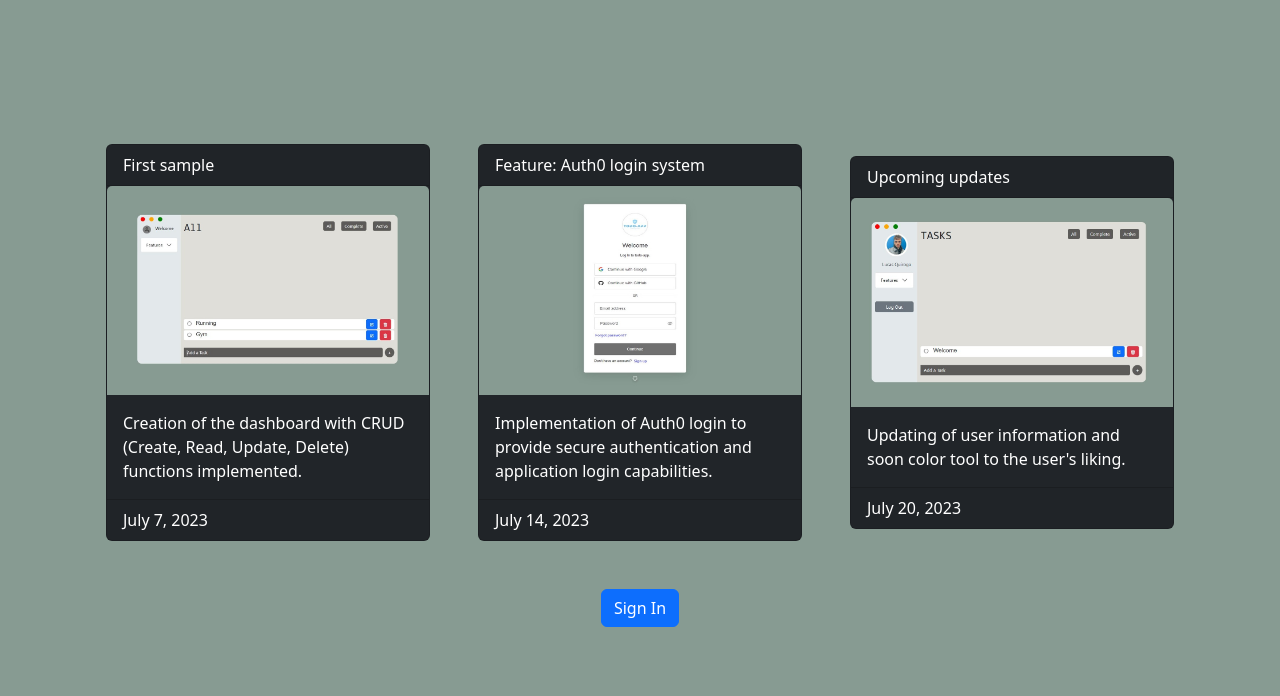
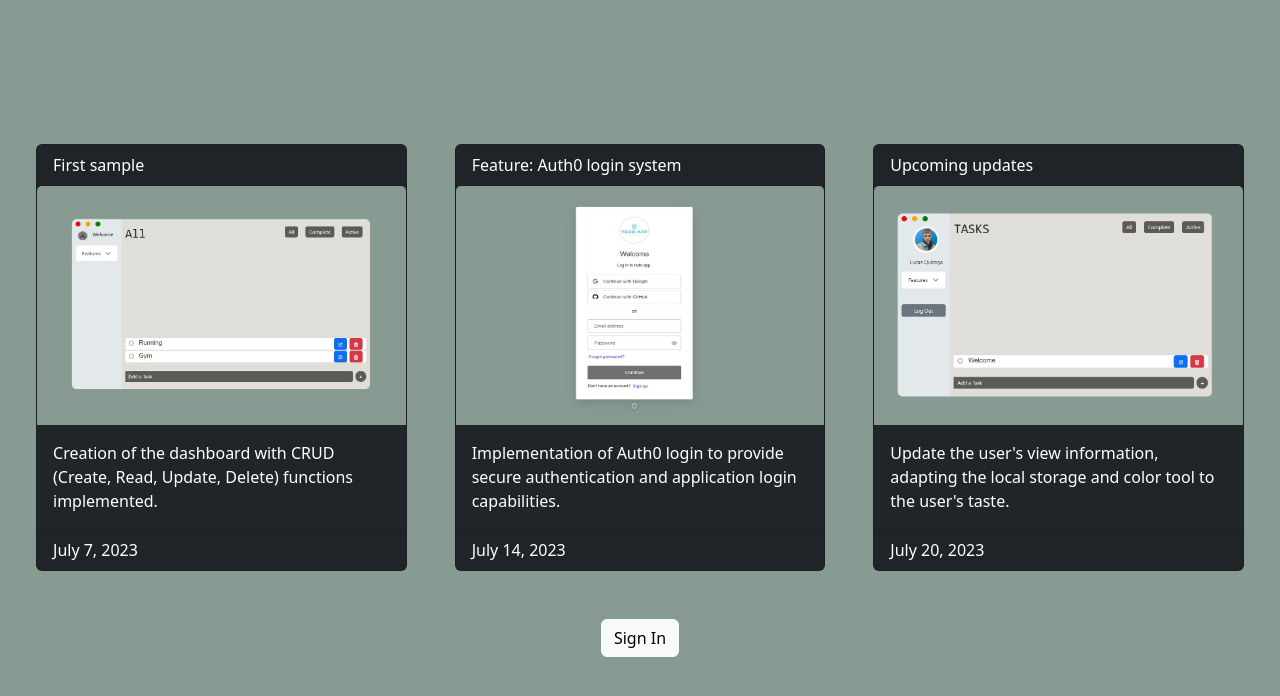
Before and after one commit to Lucas-Quiroga/crud-local, a React (Vite) app: page / in a window 1280 px wide. Shown: the top 696 px of the page. Built offline with nearby package versions, Linux system fonts and the light colour scheme; no server answers.

Commit message:
retocando

```diff
--- a/src/App.tsx
+++ b/src/App.tsx
@@ -38,7 +38,7 @@ function App() {
       <Routes>
         {/* <Route path="/" element={<a href="/login">ir a logear</a>} /> */}
         <Route path="/" element={<IntialView />} />
-        <Route path="/todo" element={<AppMain />} />
+        <Route path="/todo/*" element={<AppMain />} />
         {/* // <Route path="/" element={<AuthForm />} /> */}
       </Routes>
     </BrowserRouter>
--- a/src/components/AppMain.tsx
+++ b/src/components/AppMain.tsx
@@ -5,10 +5,14 @@ import Header from "./Header";
 import TodoList from "./TodoList";
 import TodoInput from "./TodoInput";
 import { usersContext } from "../context/UserContext";
+import { useAuth0 } from "@auth0/auth0-react";
 import LogoutAuth0 from "./LogoutAuth0";
+import Spinner from "react-bootstrap/Spinner";
 
 const AppMain = () => {
   const { setActiveSession } = useContext(usersContext);
+
+  const { isLoading } = useAuth0();
 
   return (
     <Container className="d-flex flex-column justify-content-center mx-auto vh-100">
@@ -20,6 +24,16 @@ const AppMain = () => {
         }}
         className="d-flex justify-content-center mb-2"
       >
+        {isLoading ? (
+          <Spinner
+            animation="border"
+            role="status"
+            className="d-flex flex-column justify-content-center mx-auto align-items-center"
+          >
+            <span className="visually-hidden">Loading...</span>
+          </Spinner>
+        ) : (
+          <>
             <Col
               lg={2}
               style={{ backgroundColor: " #e3e9eb " }}
@@ -46,6 +60,8 @@ const AppMain = () => {
               <TodoList />
               <TodoInput />
             </Col>
+          </>
+        )}
       </Row>
     </Container>
   );
--- a/src/components/Header.tsx
+++ b/src/components/Header.tsx
@@ -34,13 +34,13 @@ function Header() {
 
     // Asignar el texto correspondiente según la ruta
     switch (path) {
-      case "/":
+      case "/todo":
         title = "All";
         break;
-      case "/complete":
+      case "/todo/complete":
         title = "Complete";
         break;
-      case "/active":
+      case "/todo/active":
         title = "Active";
         break;
       default:
@@ -106,7 +106,7 @@ function Header() {
             </DropdownButton>
           ) : (
             <>
-              <NavLink to="/">
+              <NavLink to="/todo">
                 <Button
                   className="zoom"
                   style={{
@@ -118,7 +118,7 @@ function Header() {
                   All
                 </Button>
               </NavLink>
-              <NavLink to="/complete">
+              <NavLink to="/todo/complete">
                 <Button
                   className="zoom"
                   style={{
@@ -130,7 +130,7 @@ function Header() {
                   Complete
                 </Button>
               </NavLink>
-              <NavLink to="/active">
+              <NavLink to="/todo/active">
                 <Button
                   className="zoom"
                   style={{
--- a/src/components/IntialView.tsx
+++ b/src/components/IntialView.tsx
@@ -8,7 +8,7 @@ const IntialView = () => {
     <>
       <Row className="d-flex">
         <Col>
-          <Container className="d-flex mt-5">
+          <Container className="d-flex mt-5" fluid>
             <div className="d-flex justify-content-center mx-auto align-items-center flex-wrap mt-5">
               {featuresCards.map((feature) => (
                 <Col
--- a/src/components/LoginAuth0.tsx
+++ b/src/components/LoginAuth0.tsx
@@ -7,7 +7,9 @@ const LoginAuth0 = () => {
   return (
     !isAuthenticated && (
       <Container className="d-flex justify-content-center mx-auto align-items-center">
-        <Button onClick={() => loginWithRedirect()}>Sign In</Button>
+        <Button onClick={() => loginWithRedirect()} variant="light">
+          Sign In
+        </Button>
       </Container>
     )
   );
--- a/src/features.json
+++ b/src/features.json
@@ -15,7 +15,7 @@
         "id": 3,
         "title": "Upcoming updates",
         "img": "src/assets/work3.jpg",
-        "description": "Updating of user information and soon color tool to the user's liking.",
+        "description": "Update the user's view information, adapting the local storage and color tool to the user's taste.",
         "date": "July 20, 2023"
       }
   ]
```
Also changed, not shown: 1 other file (tests, documents, lock files or other folders). Lines whose indentation alone changed are shown as unchanged.
